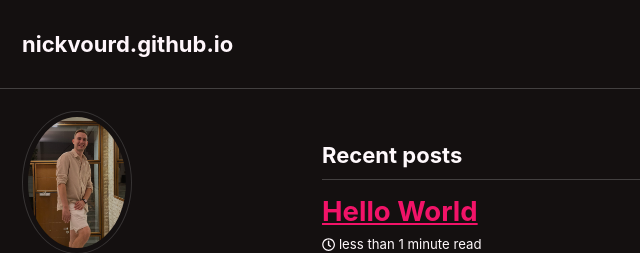
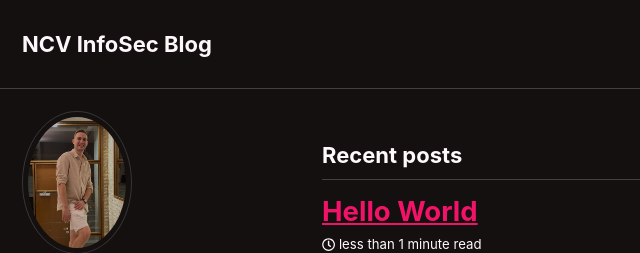
Before and after one commit to nickvourd/nickvourd.github.io, a Jekyll site: the page built from index.html, in a window 1280 px wide and 900 px high. Shown: the top 253 px of the window, without its empty margins (0-640 px from the left). Built offline with Jekyll 4.4.1, drawn with Linux system fonts in a browser that asks for light colours; cached includes are drawn as plain includes; the list of posts is cut into pages by our own code.

Commit message:
Changed Site tile

```diff
--- a/_config.yml
+++ b/_config.yml
@@ -16,7 +16,7 @@ minimal_mistakes_skin    : "neon" #"contrast"
 
 # Site Settings
 locale                   : "en-US"
-title                    : "nickvourd.github.io"
+title                    : "NCV InfoSec Blog"
 title_separator          : "-"
 name                     : "nickvourd"
 description              : "InfoSec Blog"
```
